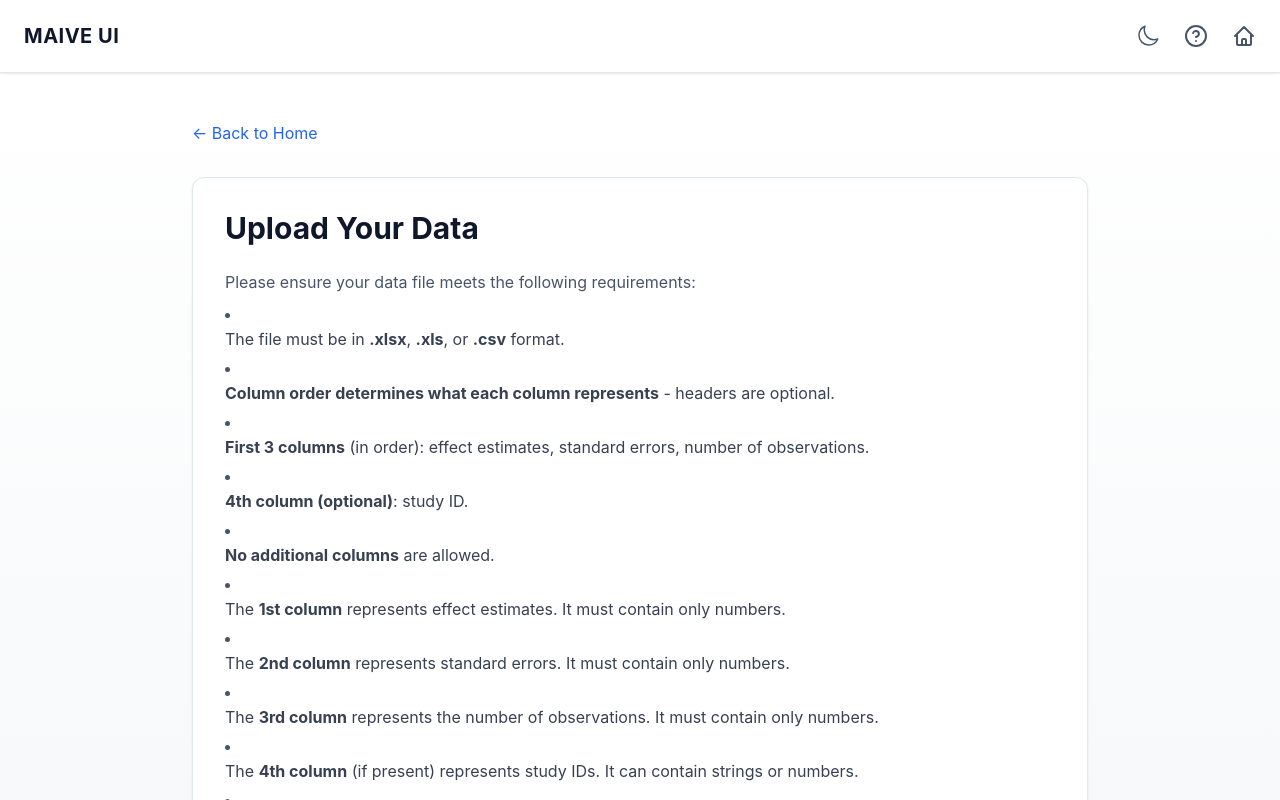
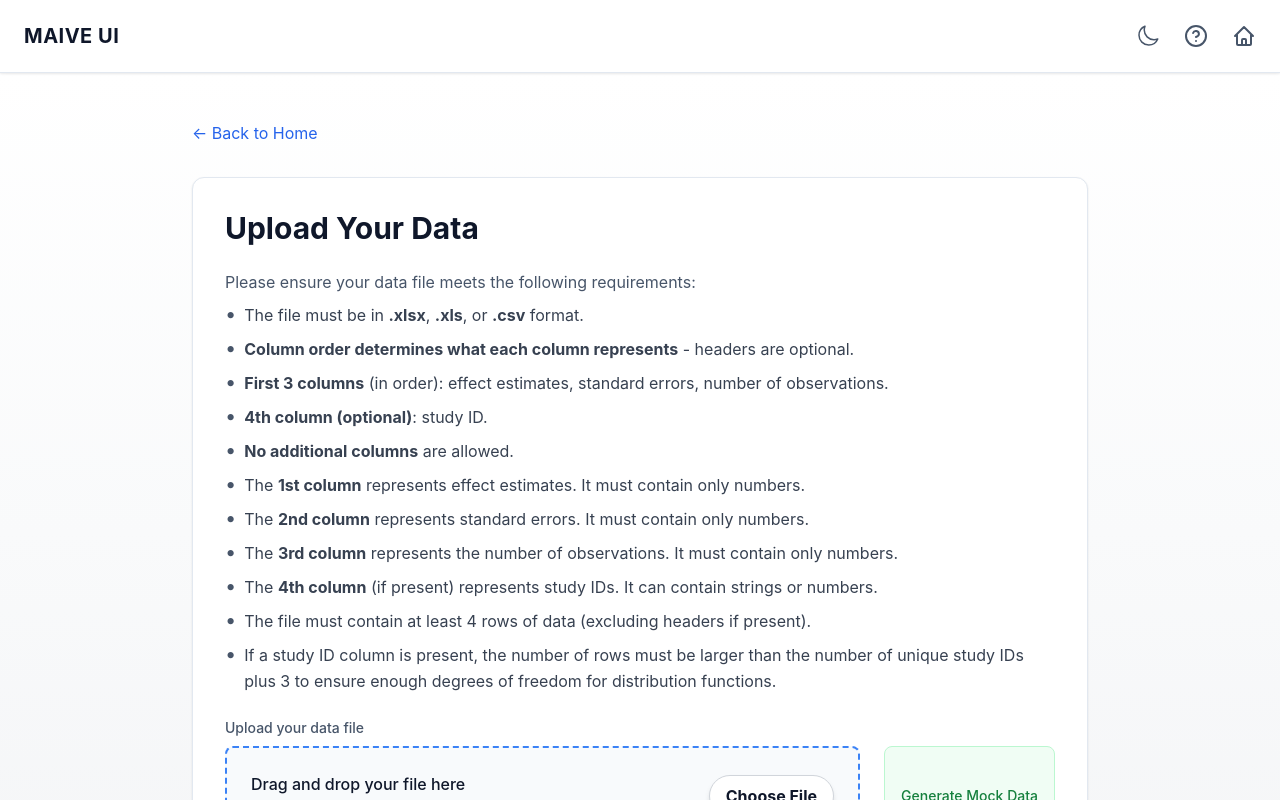
Before and after one commit to PetrCala/maive-ui, a Next.js app in the folder apps/react-ui/client/: page /upload in a window 1280 px wide. Shown: the top 800 px of the page. Built offline with nearby package versions, Linux system fonts and the light colour scheme.

Commit message:
fix: resolve bullet point rendering issues in upload page for cross-browser compatibility

```diff
--- a/apps/react-ui/client/src/context/MDXContent.tsx
+++ b/apps/react-ui/client/src/context/MDXContent.tsx
@@ -10,6 +10,7 @@ interface MDXContentProps {
 const parseMarkdown = (
   text: string,
   lineMargin: number = 0,
+  className: string = "",
 ): React.ReactNode[] => {
   const lines = text.split("\n");
   const elements: React.ReactNode[] = [];
@@ -111,6 +112,21 @@ const parseMarkdown = (
         '<code class="bg-gray-100 dark:bg-gray-800 px-1 py-0.5 rounded text-sm font-mono text-gray-800 dark:text-gray-200">$1</code>',
       );
 
+    // Check if this is being rendered inside a list item (parent context)
+    const isInList =
+      className.includes("list-item") || className.includes("inline");
+
+    if (isInList) {
+      // For list items, use span instead of p to avoid block-level behavior
+      elements.push(
+        <span
+          key={index}
+          className="text-gray-700 dark:text-gray-300 leading-relaxed"
+          dangerouslySetInnerHTML={{ __html: formattedText }}
+        />,
+      );
+    } else {
+      // For regular content, use p tag
       elements.push(
         <p
           key={index}
@@ -118,6 +134,7 @@ const parseMarkdown = (
           dangerouslySetInnerHTML={{ __html: formattedText }}
         />,
       );
+    }
   });
 
   return elements;
@@ -128,7 +145,7 @@ const MDXContent: React.FC<MDXContentProps> = ({
   className = "",
   lineMargin = 0,
 }) => {
-  const parsedContent = parseMarkdown(source, lineMargin);
+  const parsedContent = parseMarkdown(source, lineMargin, className);
 
   return <div className={className}>{parsedContent}</div>;
 };
--- a/apps/react-ui/client/src/pages/upload/index.tsx
+++ b/apps/react-ui/client/src/pages/upload/index.tsx
@@ -107,11 +107,17 @@ export default function UploadPage() {
             </h1>
             <div className="mb-6">
               <p className="text-secondary mb-2">{TEXT.upload.description}</p>
-              <ul className="list-disc list-inside text-secondary space-y-1">
+              <ul className="custom-bullet-list text-secondary">
                 {Object.values(TEXT.upload.requirements).map(
                   (requirement, index) => (
                     <li key={index}>
-                      <MDXContent source={requirement} />
+                      <span className="bullet">•</span>
+                      <div className="content">
+                        <MDXContent
+                          source={requirement}
+                          className="list-item"
+                        />
+                      </div>
                     </li>
                   ),
                 )}
--- a/apps/react-ui/client/src/styles/globals.css
+++ b/apps/react-ui/client/src/styles/globals.css
@@ -73,6 +73,51 @@
 	--z-modal: 1050;
 	--z-popover: 1060;
 	--z-tooltip: 1070;
+}
+
+/* Custom bullet point styles for cross-browser compatibility */
+.custom-bullet-list {
+	display: flex;
+	flex-direction: column;
+	gap: 0.5rem;
+}
+
+.custom-bullet-list li {
+	display: flex;
+	align-items: flex-start;
+	line-height: 1.5;
+}
+
+.custom-bullet-list .bullet {
+	color: inherit;
+	margin-right: 0.5rem;
+	margin-top: 0.125rem;
+	flex-shrink: 0;
+	font-size: 1.25rem;
+	line-height: 1;
+}
+
+/* Dark mode: use primary color for bullets */
+.dark .custom-bullet-list .bullet {
+	color: var(--color-primary-500);
+}
+
+.custom-bullet-list .content {
+	flex: 1;
+	display: inline;
+}
+
+/* Ensure MDX content in list items renders inline */
+.custom-bullet-list .content .list-item {
+	display: inline;
+}
+
+.custom-bullet-list .content .list-item span {
+	display: inline;
+}
+
+.custom-bullet-list .content .list-item code {
+	display: inline;
 }
 
 /* Dark theme overrides */
```
Lines whose indentation alone changed are shown as unchanged.
